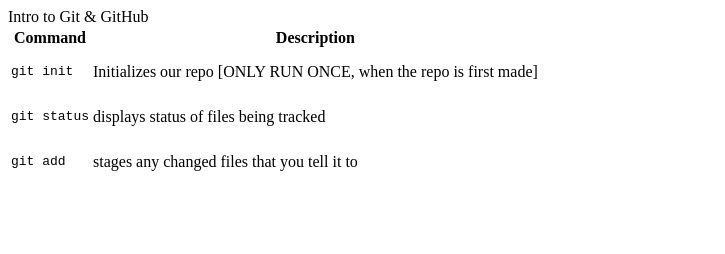
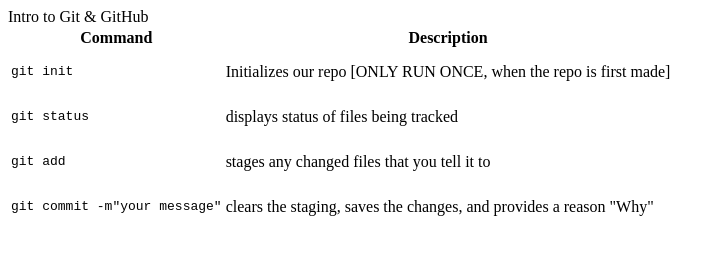
Before and after one commit to mburrow303/introToGit, a plain HTML site: page index.html in a window 1280 px wide. Shown: the whole page, without its empty margins (0-725 px from the left). Drawn offline with Linux system fonts and the light colour scheme.

Commit message:
ready to push code

```diff
--- a/index.html
+++ b/index.html
@@ -25,6 +25,10 @@
       <td><pre>git add</pre></td>
       <td>stages any changed files that you tell it to</td>
     </tr>
+    <tr>
+      <td><pre>git commit -m"your message"</pre></td>
+      <td>clears the staging, saves the changes, and provides a reason "Why"</td>
+    </tr>
   </tbody>
  </table>
 </body>
```
